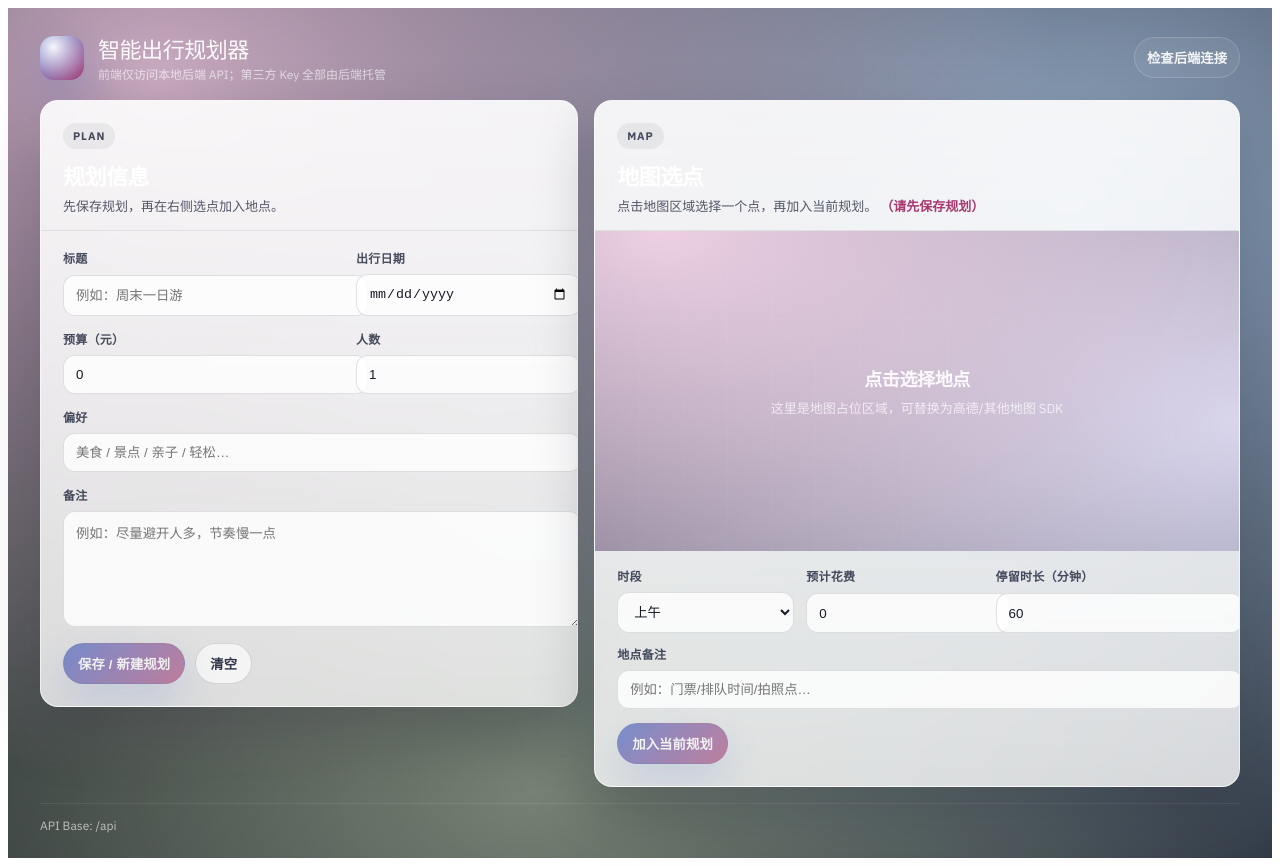
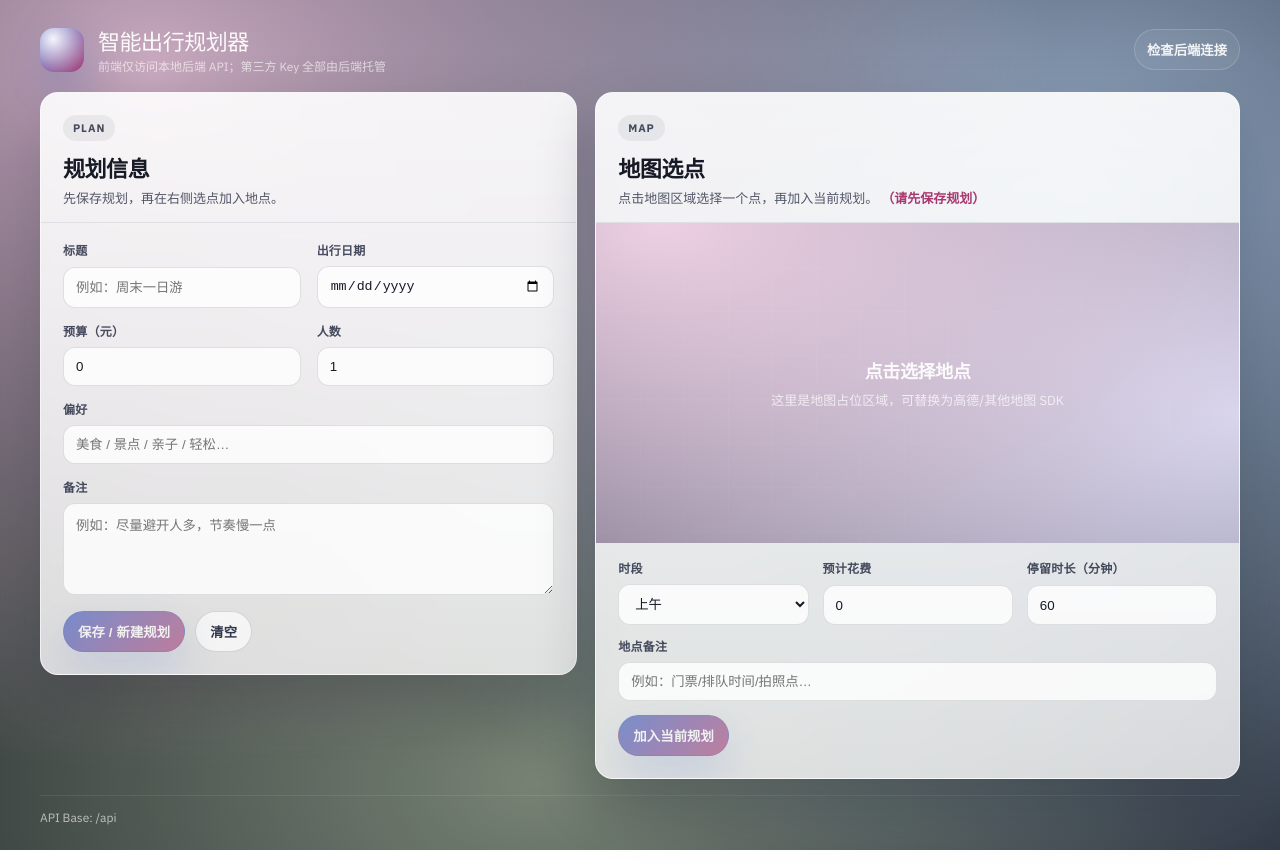
Before and after one commit to kitan3570/lab3-3-planner, a Vue app in the folder frontend/: page / in a window 1280 px wide. Built offline with nearby package versions, Linux system fonts and the light colour scheme.

Commit message:
fix: improve layout and show api errors
- Fix form/layout overflow and readability\n- Improve CORS for localhost/127.0.0.1 dev origins\n- Make backend endpoints tolerate trailing slashes\n- Surface network and API errors in UI and console

```diff
--- a/frontend/src/App.vue
+++ b/frontend/src/App.vue
@@ -9,6 +9,7 @@ type LocationRead = PlanRead["locations"][number]
 const currentPlan = ref<PlanRead | null>(null)
 const connecting = ref(false)
 const connectError = ref<string | null>(null)
+const connectOk = ref<string | null>(null)
 
 const planId = computed(() => currentPlan.value?.id ?? null)
 const locations = computed(() => currentPlan.value?.locations ?? [])
@@ -16,9 +17,12 @@ const locations = computed(() => currentPlan.value?.locations ?? [])
 async function checkBackend() {
   connecting.value = true
   connectError.value = null
+  connectOk.value = null
   try {
     await apiFetch<{ ok: boolean }>("/health")
+    connectOk.value = "后端连接正常（/api/health）"
   } catch (e) {
+    console.error("health check failed", e)
     connectError.value = e instanceof ApiError ? e.message : "后端连接失败"
   } finally {
     connecting.value = false
@@ -75,6 +79,10 @@ async function onLocationAdded(location: LocationRead) {
       {{ connectError }}
     </div>
 
+    <div v-else-if="connectOk" class="banner banner--ok" role="status">
+      {{ connectOk }}
+    </div>
+
     <main class="main">
       <div class="left">
         <PlanForm @created="onCreated" @reset="onReset" />
@@ -117,6 +125,18 @@ async function onLocationAdded(location: LocationRead) {
 
 <style scoped>
 @import url("https://fonts.googleapis.com/css2?family=Fraunces:opsz,wght@9..144,600;9..144,700&family=IBM+Plex+Sans:wght@400;600;700&display=swap");
+
+:global(*),
+:global(*::before),
+:global(*::after) {
+  box-sizing: border-box;
+}
+
+:global(html),
+:global(body) {
+  height: 100%;
+  margin: 0;
+}
 
 .page {
   min-height: 100vh;
@@ -212,10 +232,15 @@ async function onLocationAdded(location: LocationRead) {
   color: rgba(255, 255, 255, 0.92);
 }
 
+.banner--ok {
+  border-color: rgba(54, 214, 153, 0.35);
+  background: rgba(54, 214, 153, 0.12);
+}
+
 .main {
   display: grid;
-  grid-template-columns: 1fr 1.2fr;
-  gap: 16px;
+  grid-template-columns: minmax(320px, 1fr) minmax(360px, 1.2fr);
+  gap: 18px;
   max-width: 1200px;
   margin: 0 auto;
   align-items: start;
--- a/frontend/src/components/MapSelector.vue
+++ b/frontend/src/components/MapSelector.vue
@@ -38,6 +38,8 @@ const selected = ref<{
   name: string
   lat: number
   lng: number
+  xPct: number
+  yPct: number
 } | null>(null)
 
 const timeSlot = ref<TimeSlot>("上午")
@@ -59,7 +61,13 @@ function onMapClick(e: MouseEvent) {
   const lat = Number((39.9 - (y - 0.5) * 0.6).toFixed(6))
   const lng = Number((116.4 + (x - 0.5) * 0.8).toFixed(6))
 
-  selected.value = { name: `选点 ${lng},${lat}`, lat, lng }
+  selected.value = {
+    name: `选点 ${lng},${lat}`,
+    lat,
+    lng,
+    xPct: Number((x * 100).toFixed(2)),
+    yPct: Number((y * 100).toFixed(2))
+  }
   errorMessage.value = null
 }
 
@@ -85,7 +93,8 @@ async function addToPlan() {
     })
     emit("added", location)
   } catch (e) {
-    errorMessage.value = e instanceof ApiError ? e.message : "加入失败，请稍后重试"
+    console.error("add location failed", e)
+    errorMessage.value = e instanceof ApiError ? e.message : `加入失败: ${e instanceof Error ? e.message : String(e)}`
   } finally {
     adding.value = false
   }
@@ -105,7 +114,11 @@ async function addToPlan() {
 
     <div class="map" @click="onMapClick" role="button" tabindex="0">
       <div class="map__grid" aria-hidden="true"></div>
-      <div v-if="selected" class="pin" :style="{ left: '50%', top: '50%' }">
+      <div
+        v-if="selected"
+        class="pin"
+        :style="{ left: `${selected.xPct}%`, top: `${selected.yPct}%` }"
+      >
         <div class="pin__dot"></div>
         <div class="pin__label">
           <div class="pin__name">{{ selected.name }}</div>
@@ -169,6 +182,7 @@ async function addToPlan() {
   box-shadow: 0 24px 60px rgba(7, 12, 28, 0.22);
   backdrop-filter: blur(10px);
   overflow: hidden;
+  color: rgba(10, 14, 26, 0.95);
 }
 
 .card__header {
@@ -300,13 +314,14 @@ async function addToPlan() {
 
 .panel__row {
   display: grid;
-  grid-template-columns: 0.8fr 0.8fr 1fr;
-  gap: 12px;
+  grid-template-columns: repeat(3, minmax(0, 1fr));
+  gap: 12px 14px;
 }
 
 .field {
   display: grid;
   gap: 8px;
+  min-width: 0;
 }
 
 .field--full {
@@ -322,6 +337,7 @@ async function addToPlan() {
 
 .field__input {
   width: 100%;
+  min-width: 0;
   border-radius: 12px;
   padding: 11px 12px;
   border: 1px solid rgba(12, 16, 32, 0.12);
--- a/frontend/src/components/PlanForm.vue
+++ b/frontend/src/components/PlanForm.vue
@@ -76,7 +76,8 @@ async function submit() {
     })
     emit("created", plan)
   } catch (e) {
-    errorMessage.value = e instanceof ApiError ? e.message : "保存失败，请稍后重试"
+    console.error("create plan failed", e)
+    errorMessage.value = e instanceof ApiError ? e.message : `保存失败: ${e instanceof Error ? e.message : String(e)}`
   } finally {
     loading.value = false
   }
@@ -159,6 +160,7 @@ function reset() {
   box-shadow: 0 24px 60px rgba(7, 12, 28, 0.22);
   backdrop-filter: blur(10px);
   overflow: hidden;
+  color: rgba(10, 14, 26, 0.95);
 }
 
 .card__header {
@@ -199,13 +201,14 @@ function reset() {
 
 .grid {
   display: grid;
-  grid-template-columns: 1.4fr 1fr;
-  gap: 14px;
+  grid-template-columns: repeat(2, minmax(0, 1fr));
+  gap: 14px 16px;
 }
 
 .field {
   display: grid;
   gap: 8px;
+  min-width: 0;
 }
 
 .field--full {
@@ -221,6 +224,7 @@ function reset() {
 
 .field__input {
   width: 100%;
+  min-width: 0;
   border-radius: 12px;
   padding: 11px 12px;
   border: 1px solid rgba(12, 16, 32, 0.12);
--- a/frontend/src/lib/api.ts
+++ b/frontend/src/lib/api.ts
@@ -17,7 +17,7 @@ export class ApiError extends Error {
 }
 
 function getApiOrigin() {
-  const origin = (import.meta.env.VITE_API_ORIGIN as string | undefined) ?? ""
+  const origin = (import.meta.env.VITE_API_ORIGIN as string | undefined) ?? "http://localhost:8000"
   return origin.replace(/\/$/, "")
 }
 
@@ -32,13 +32,19 @@ export function apiUrl(path: string) {
 }
 
 export async function apiFetch<T>(path: string, init?: RequestInit): Promise<T> {
-  const res = await fetch(apiUrl(path), {
+  let res: Response
+  try {
+    res = await fetch(apiUrl(path), {
       ...init,
       headers: {
         "Content-Type": "application/json",
         ...(init?.headers ?? {})
       }
     })
+  } catch (e) {
+    const message = e instanceof Error ? e.message : String(e)
+    throw new ApiError({ status: 0, message: `网络请求失败: ${message}`, details: e })
+  }
 
   if (!res.ok) {
     let details: unknown = undefined
@@ -47,10 +53,18 @@ export async function apiFetch<T>(path: string, init?: RequestInit): Promise<T>
     } catch {
       details = await res.text().catch(() => undefined)
     }
-    const message =
-      typeof details === "object" && details && "detail" in details
-        ? String((details as any).detail)
-        : `请求失败 (${res.status})`
+    const message = (() => {
+      if (typeof details === "object" && details && "detail" in details) {
+        const d = (details as any).detail
+        if (typeof d === "string") return d
+        try {
+          return `请求失败 (${res.status}): ${JSON.stringify(d)}`
+        } catch {
+          return `请求失败 (${res.status})`
+        }
+      }
+      return `请求失败 (${res.status})`
+    })()
     throw new ApiError({ status: res.status, message, details })
   }
 
```
Also changed, not shown: 1 other file (tests, documents, lock files or other folders). Lines whose indentation alone changed are shown as unchanged.
